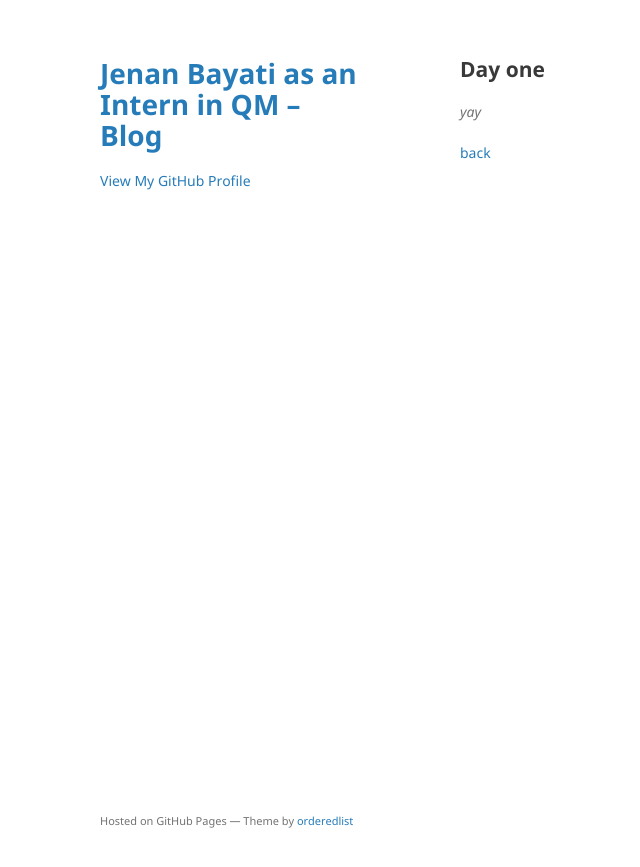
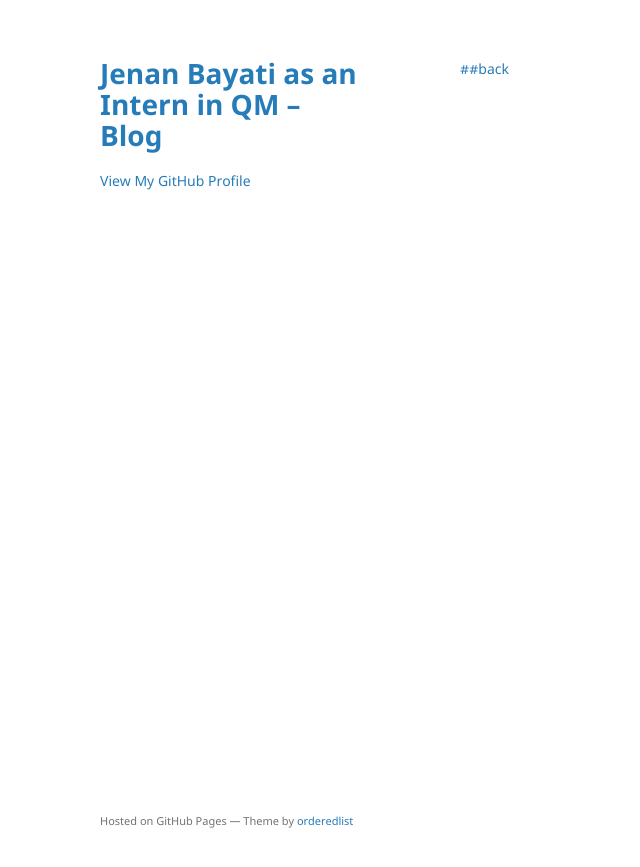
Before and after one commit to JenanBayati-QM/JenanBayati-QM.github.io, a Jekyll site: the page built from another-page.md, in a window 1280 px wide. Shown: the top 867 px of the page, without its empty margins (110-750 px from the left). Built offline with Jekyll 4.4.1, drawn with Linux system fonts in a browser that asks for light colours; the repository's description, which GitHub fills in, is left out; our own code applies the rules of GitHub Pages for plain Markdown files.

Commit message:
Update another-page.md

```diff
--- a/another-page.md
+++ b/another-page.md
@@ -2,8 +2,6 @@
 layout: default
 ---
 
-## Day one
 
-_yay_
 
-[back](./)
+[##back](./)
```
